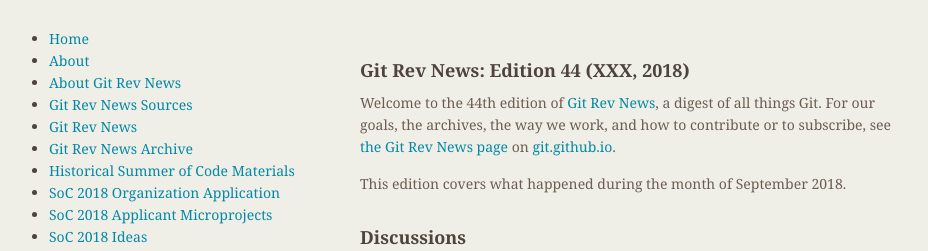
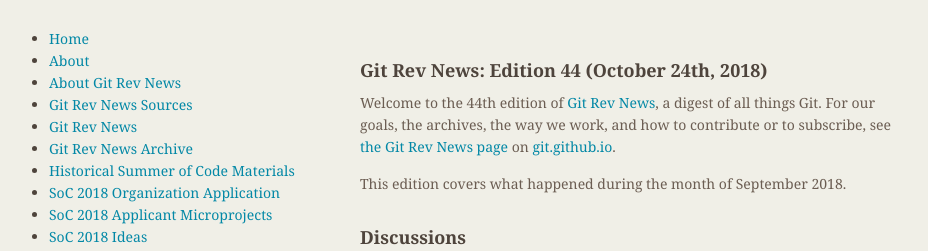
Before and after one commit to git/git.github.io, a Jekyll site: the page built from rev_news/drafts/edition-44.md, in a window 1280 px wide. Shown: the top 251 px of the page, without its empty margins (174-1102 px from the left). Built offline with Jekyll 4.4.1, drawn with Linux system fonts in a browser that asks for light colours.

Commit message:
rn-44: set publication date

```diff
--- a/rev_news/drafts/edition-44.md
+++ b/rev_news/drafts/edition-44.md
@@ -1,5 +1,5 @@
 ---
-title: Git Rev News Edition 44 (XXX, 2018)
+title: Git Rev News Edition 44 (October 24th, 2018)
 layout: default
 date: 2018-10-24 12:06:51 +0100
 author: chriscool
@@ -7,7 +7,7 @@
 navbar: false
 ---
 
-## Git Rev News: Edition 44 (XXX, 2018)
+## Git Rev News: Edition 44 (October 24th, 2018)
 
 Welcome to the 44th edition of [Git Rev News](https://git.github.io/rev_news/rev_news/),
 a digest of all things Git. For our goals, the archives, the way we work, and how to contribute or to
```
